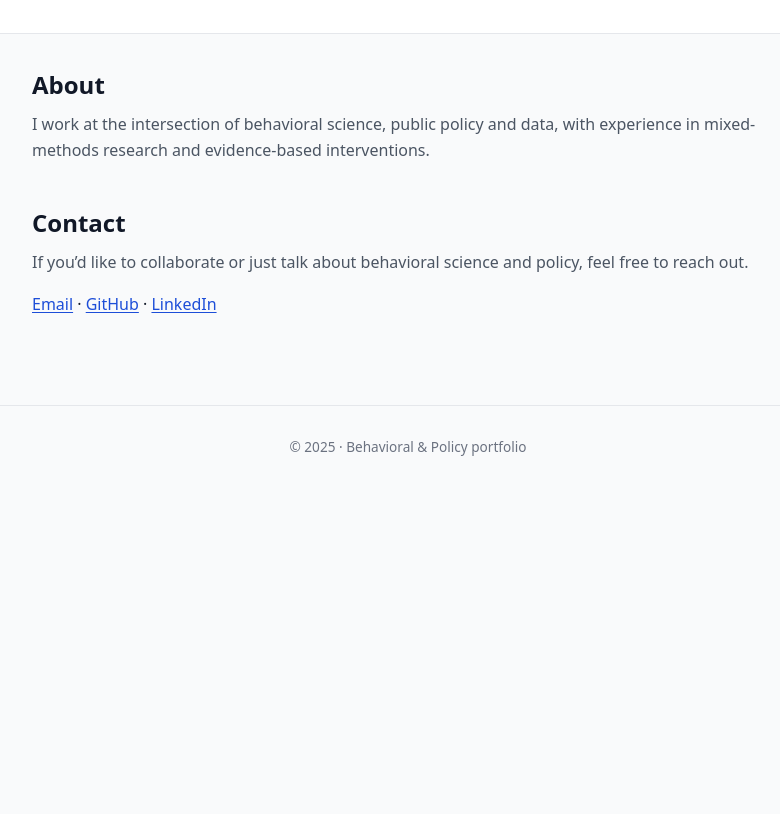
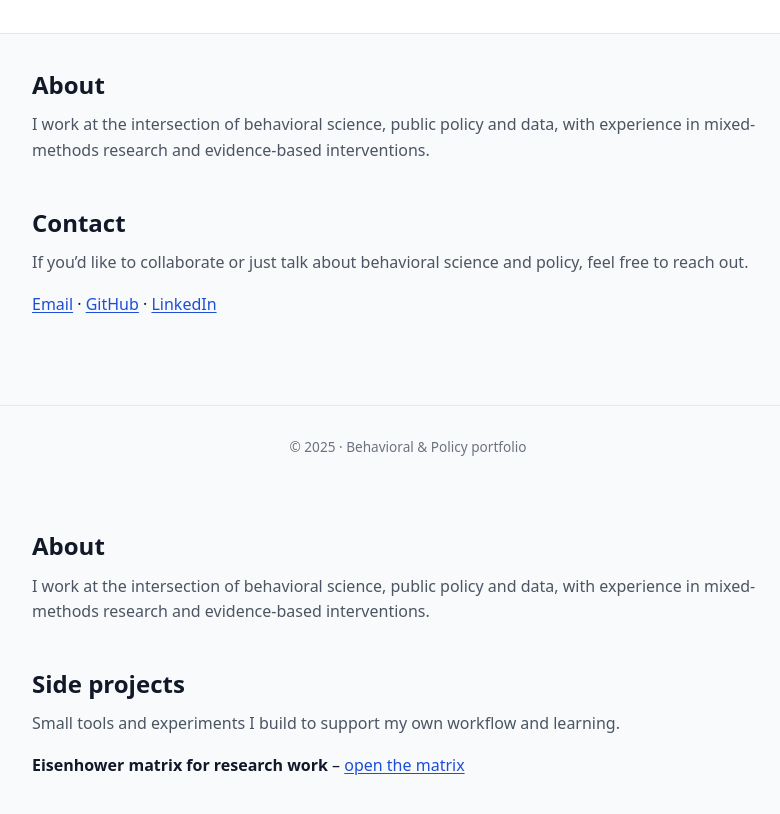
Before and after one commit to kckym5j2kr-rgb/claudia.github.io, a plain HTML site: page index.html in a window 1280 px wide. Shown: the part 188-1002 px from the top of the page, without its empty margins (232-1012 px from the left). Before the commit the page ends 800 px from the top, so only its background shows below. Drawn offline with Linux system fonts and the light colour scheme.

Commit message:
Update index.html

```diff
--- a/index.html
+++ b/index.html
@@ -104,4 +104,29 @@
     <p>© 2025 · Behavioral & Policy portfolio</p>
   </footer>
 </body>
+
+  <main>
+  <section id="about">
+    <h2>About</h2>
+    <p class="section-intro">
+      I work at the intersection of behavioral science, public policy and data, with experience in mixed-methods research and evidence-based interventions.
+    </p>
+  </section>
+
+  <section id="projects">
+    <h2>Side projects</h2>
+    <p class="section-intro">
+      Small tools and experiments I build to support my own workflow and learning.
+    </p>
+    <p>
+      <strong>Eisenhower matrix for research work</strong> –
+      <a href="eisenhower.html">open the matrix</a>
+    </p>
+  </section>
+
+  <section id="contact">
+    <!-- tu bloque de contacto igual que antes -->
+  </section>
+</main>
+
 </html>
```
